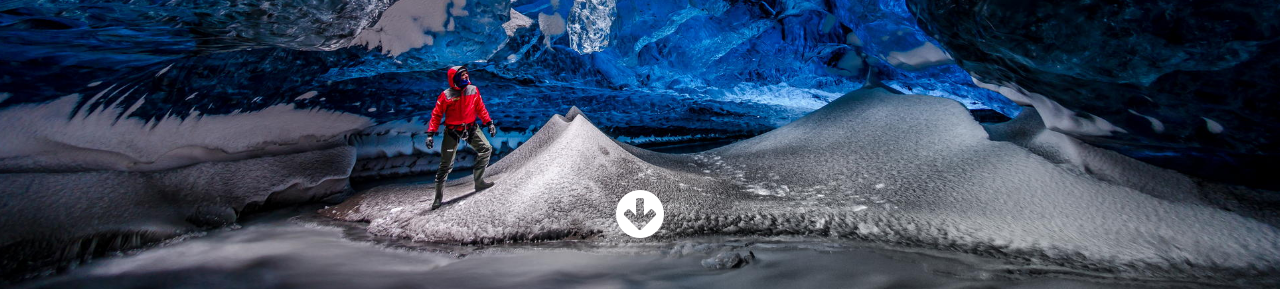
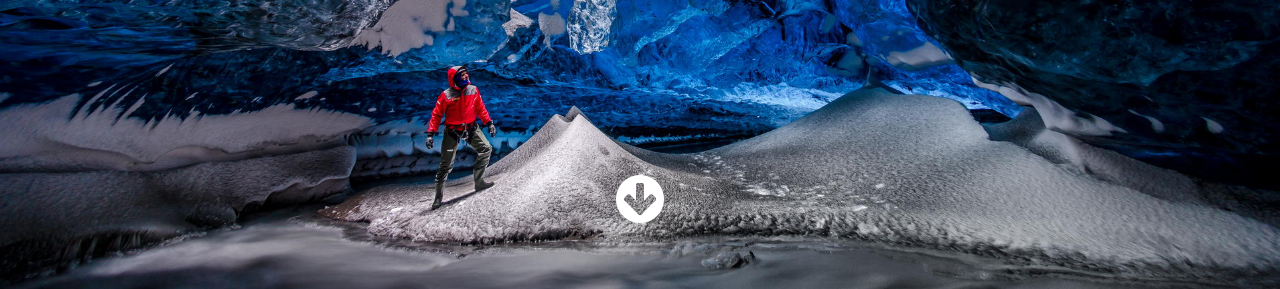
Before and after one commit to kasiakor/discover-iceland, a plain HTML site: page index.html in a window 1280 px wide. Shown: the part 511-800 px from the top of the page. Drawn offline with nearby package versions, Linux system fonts and the light colour scheme.

Commit message:
Change the bg icon postion

```diff
--- a/style.css
+++ b/style.css
@@ -25,7 +25,7 @@ body {
 
 .down-button {
     position: absolute;
-    bottom: 40px;
+    bottom: 55px;
     width: 100%;
     text-align: center;
 }
```
